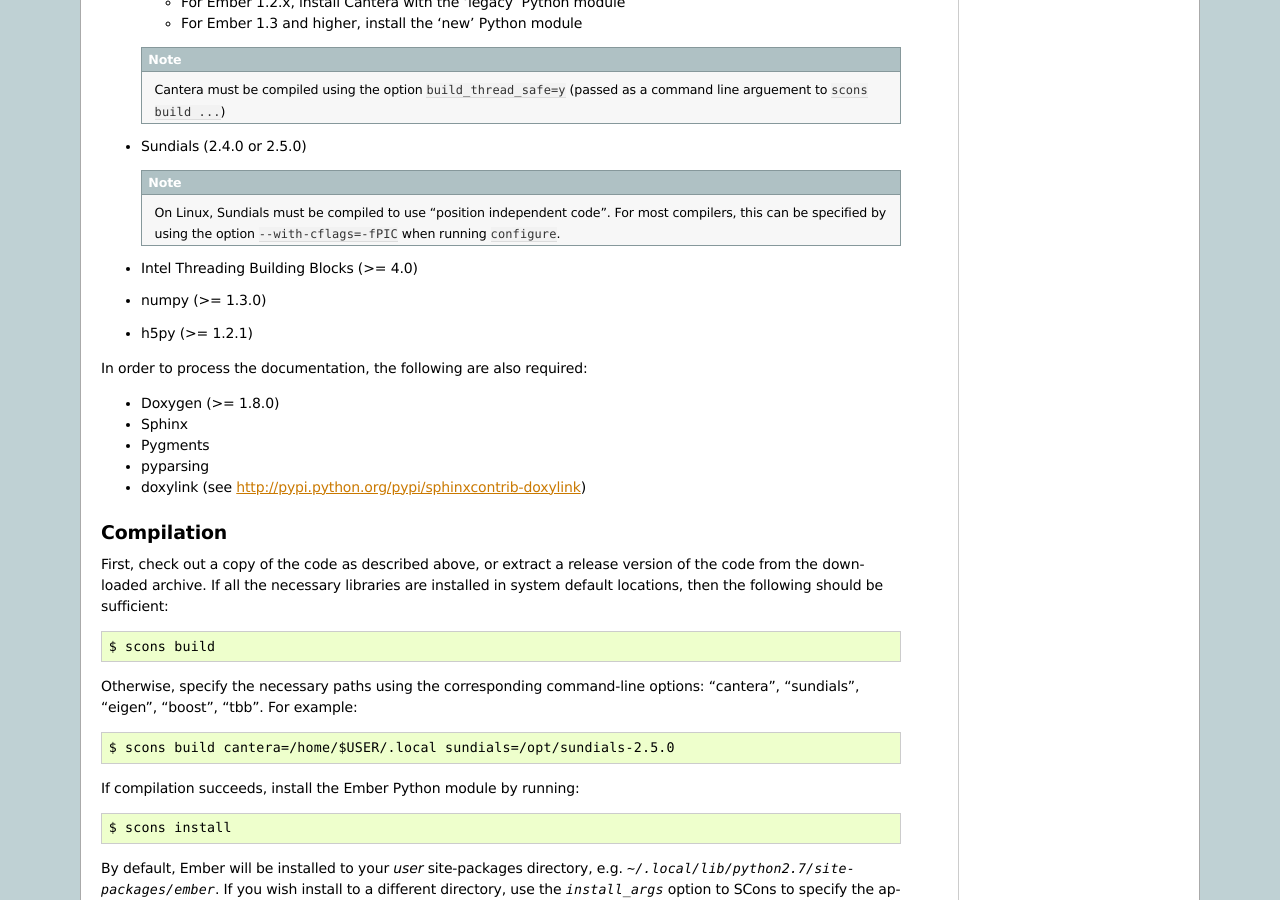
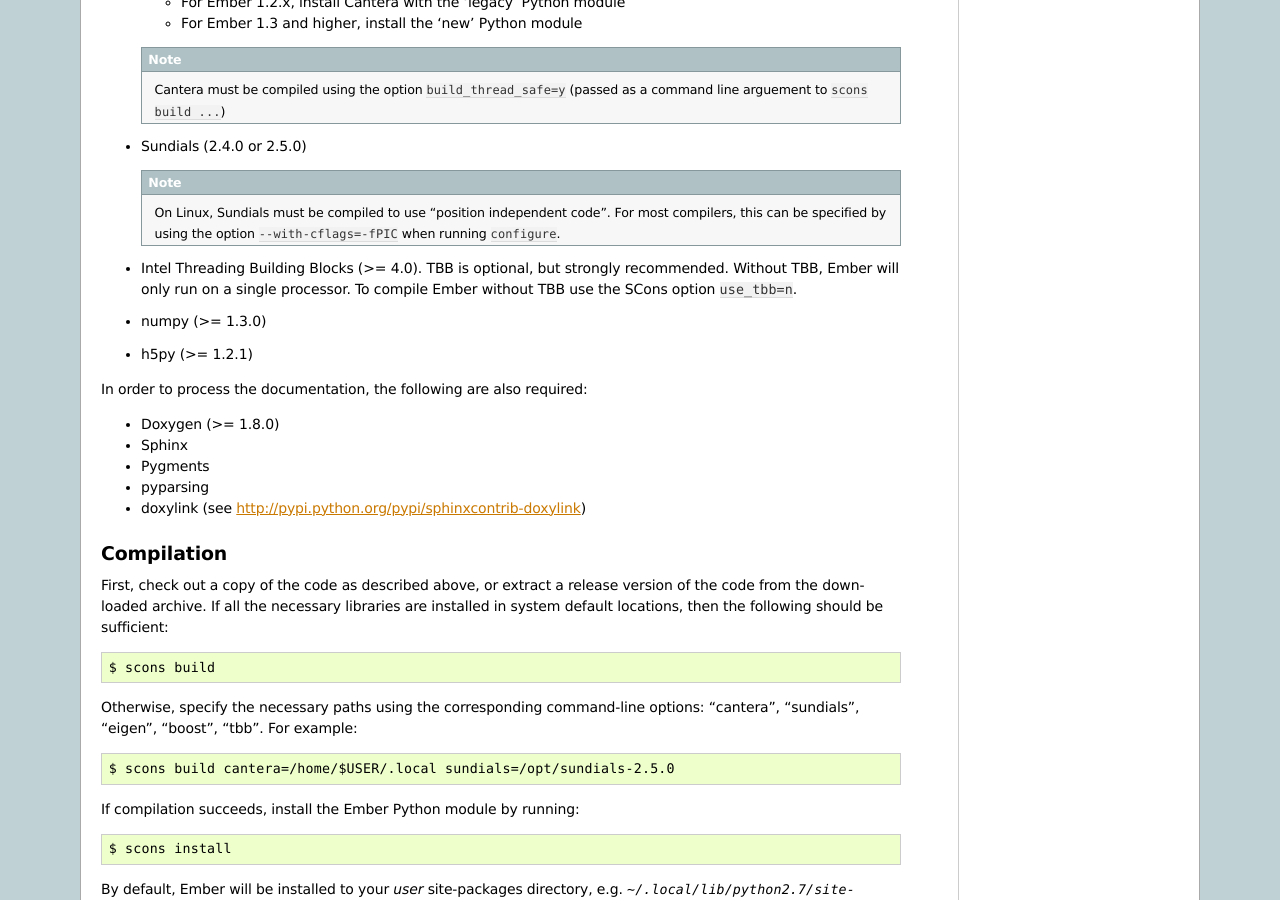
Before and after one commit to speth/ember, a Sphinx documentation site: the page built from doc/sphinx/source/installation.rst, in a window 1280 px wide and 900 px high, scrolled down 1022 px. Built offline with Sphinx 7.4.7, drawn with Linux system fonts in a browser that asks for light colours; formulas are drawn with MathJax 3.

Commit message:
Docs indicate that TBB is optional

```diff
--- a/doc/sphinx/source/installation.rst
+++ b/doc/sphinx/source/installation.rst
@@ -76,8 +76,12 @@
      code". For most compilers, this can be specified by using the option
      ``--with-cflags=-fPIC`` when running ``configure``.
 
-* Intel Threading Building Blocks (>= 4.0)
+* Intel Threading Building Blocks (>= 4.0). TBB is optional, but strongly
+  recommended. Without TBB, Ember will only run on a single processor. To
+  compile Ember without TBB use the SCons option ``use_tbb=n``.
+
 * numpy (>= 1.3.0)
+
 * h5py (>= 1.2.1)
 
 In order to process the documentation, the following are also required:
```
